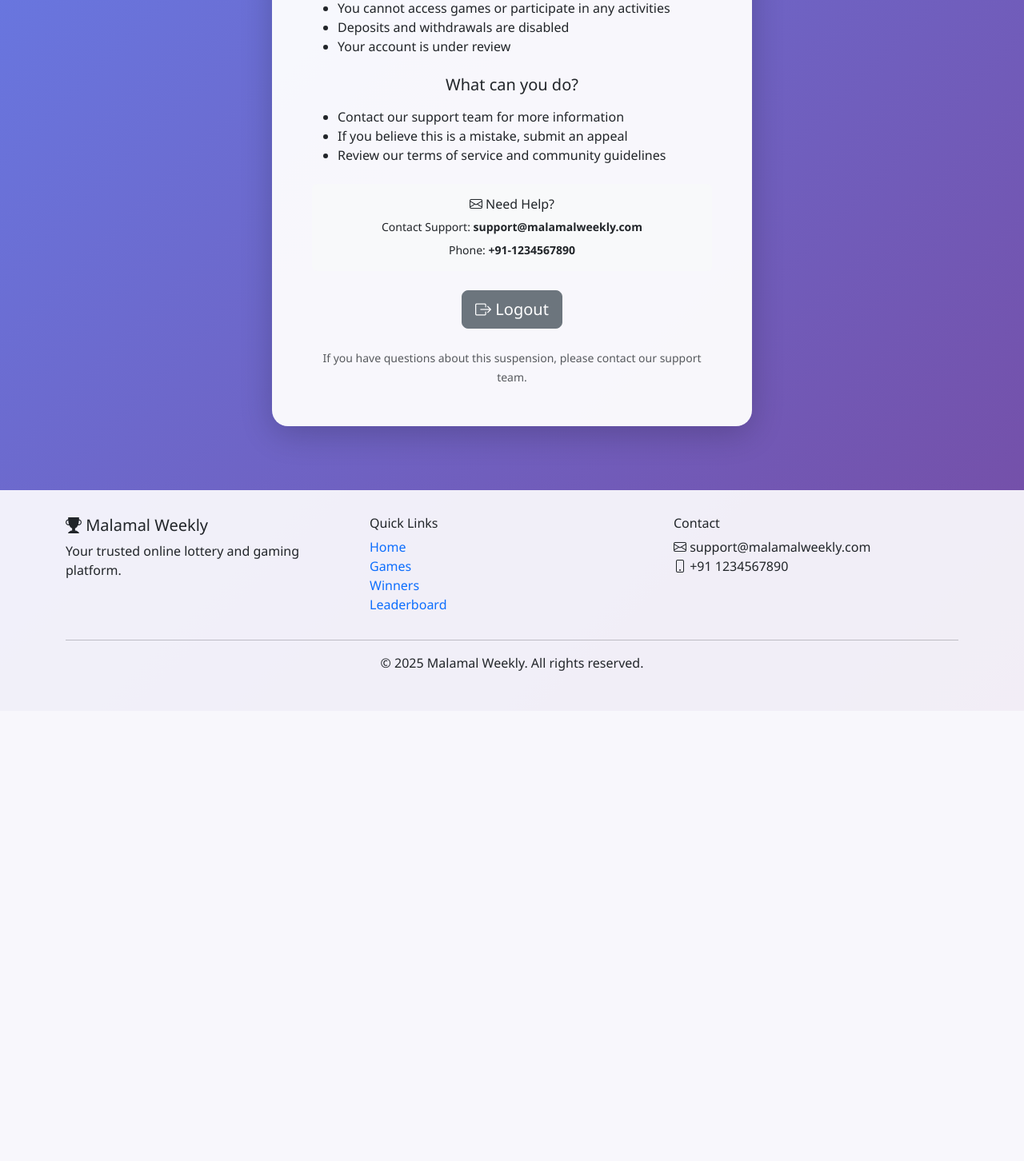
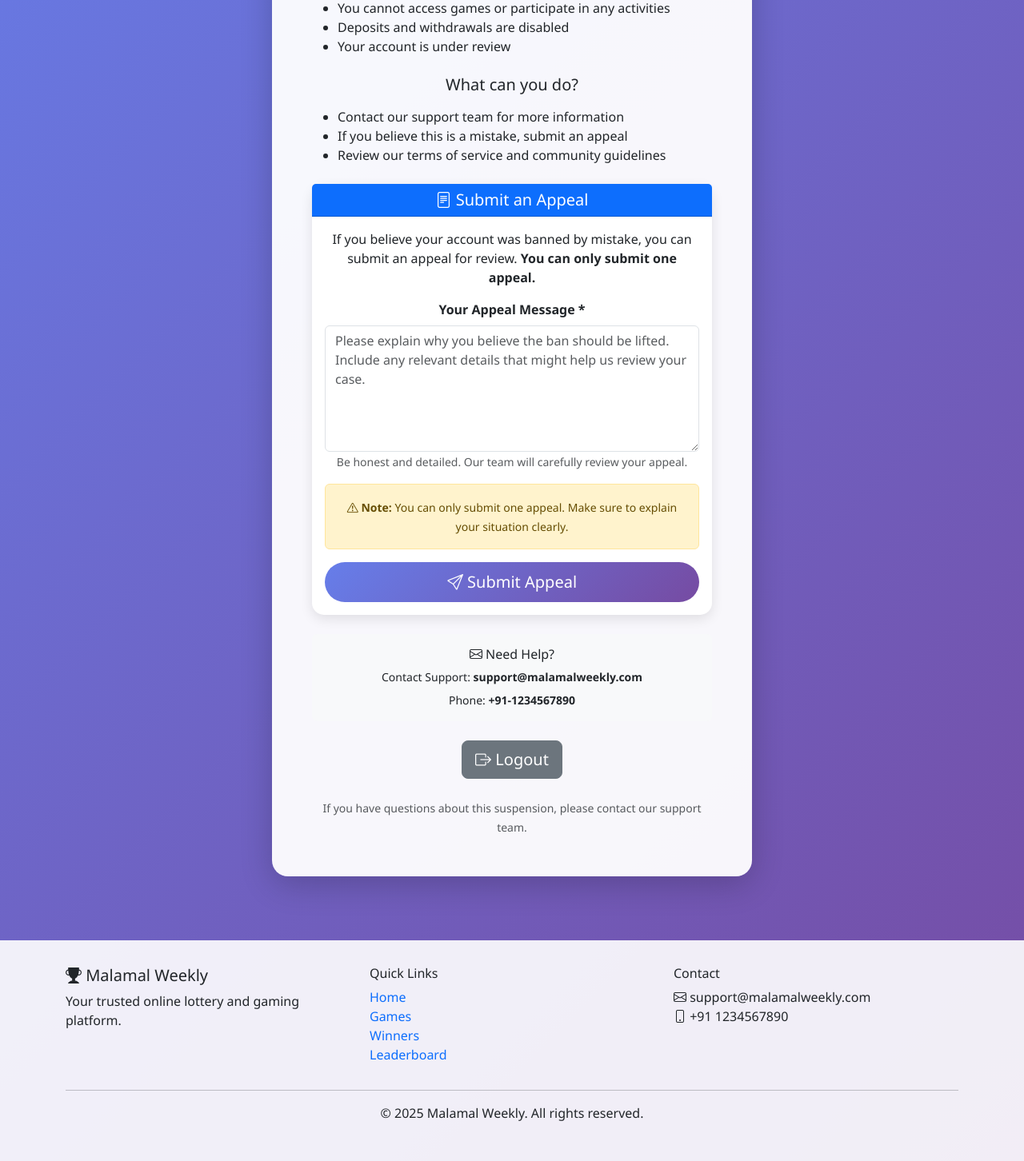
Before and after one commit to coder-rishav/MalamalWeekly, a Django app: page /accounts/banned/ in a window 1280 px wide. Shown: the part 413-1865 px from the top of the page at 80% size. Before the commit the page ends 1252 px from the top, so only its background shows below. Run offline with Django 5.2, Linux system fonts and the light colour scheme; the visitor is signed in with stand-in values (Sample User, id 1).

Commit message:
Implement one-time ban appeal system - Allow banned users to login and submit appeal - Created BanAppeal model with OneToOneField (one appeal per user) - Added appeal form to account_banned page (only shows if no existing appeal) - Added appeal status display (pending/approved/rejected) - Created admin views for appeal management (ban_appeals_list, review_appeal) - Admin can approve (unbans user + restores permissions) or reject (with response) - Created admin templates: ban_appeals.html and review_appeal.html - Added Ban Appeals link to admin sidebar with pending count badge - Created context processor for pending appeals count - Updated settings.py to include context processor - Migration applied: 0003_banappeal

```diff
--- a/MalamalWeekly/settings.py
+++ b/MalamalWeekly/settings.py
@@ -73,6 +73,7 @@ TEMPLATES = [
                 'django.contrib.auth.context_processors.auth',
                 'django.contrib.messages.context_processors.messages',
                 'django.template.context_processors.media',
+                'custom_admin.context_processors.admin_context',
             ],
         },
     },
--- a/accounts/models.py
+++ b/accounts/models.py
@@ -76,6 +76,33 @@ class UserProfile(models.Model):
         self.save()
 
 
+class BanAppeal(models.Model):
+    """Model for users to appeal their ban - one time only"""
+    STATUS_CHOICES = [
+        ('pending', 'Pending Review'),
+        ('approved', 'Approved'),
+        ('rejected', 'Rejected'),
+    ]
+
+    user = models.OneToOneField(User, on_delete=models.CASCADE, related_name='ban_appeal')
+    appeal_message = models.TextField(help_text="User's appeal message")
+
+    # Status and tracking
+    status = models.CharField(max_length=20, choices=STATUS_CHOICES, default='pending')
+    submitted_at = models.DateTimeField(auto_now_add=True)
+    reviewed_at = models.DateTimeField(null=True, blank=True)
+    reviewed_by = models.ForeignKey(User, on_delete=models.SET_NULL, null=True, blank=True, related_name='reviewed_appeals')
+    admin_response = models.TextField(blank=True, null=True, help_text="Admin's response to the appeal")
+
+    class Meta:
+        verbose_name = 'Ban Appeal'
+        verbose_name_plural = 'Ban Appeals'
+        ordering = ['-submitted_at']
+
+    def __str__(self):
+        return f"Appeal by {self.user.username} - {self.status}"
+
+
 @receiver(post_save, sender=User)
 def create_user_profile(sender, instance, created, **kwargs):
     """Automatically create profile when user is created"""
--- a/accounts/views.py
+++ b/accounts/views.py
@@ -47,11 +47,12 @@ def user_login(request):
                 # Ensure user has a profile
                 profile, created = UserProfile.objects.get_or_create(user=user)
 
+                # Allow login even if blocked, but redirect to banned page
+                login(request, user)
+
                 if profile.is_blocked:
-                    messages.error(request, 'Your account has been blocked. Please contact support.')
-                    return redirect('accounts:login')
+                    return redirect('accounts:account_banned')
 
-                login(request, user)
                 messages.success(request, f'Welcome back, {user.username}!')
                 next_url = request.GET.get('next', 'games:dashboard')
                 return redirect(next_url)
@@ -70,11 +71,29 @@ def user_logout(request):
 
 @login_required
 def account_banned(request):
-    """Show banned account page"""
+    """Show banned account page with appeal option"""
     profile = request.user.profile
+
+    # Check if user has already submitted an appeal
+    from .models import BanAppeal
+    existing_appeal = BanAppeal.objects.filter(user=request.user).first()
+
+    if request.method == 'POST' and not existing_appeal:
+        appeal_message = request.POST.get('appeal_message', '').strip()
+
+        if appeal_message:
+            # Create new appeal
+            BanAppeal.objects.create(
+                user=request.user,
+                appeal_message=appeal_message
+            )
+            messages.success(request, 'Your appeal has been submitted successfully. Our team will review it soon.')
+        else:
+            messages.error(request, 'Please provide a message for your appeal.')
 
     context = {
         'reason': profile.blocked_reason if profile.is_blocked else 'Account suspended',
+        'existing_appeal': existing_appeal,
     }
     return render(request, 'accounts/account_banned.html', context)
 
--- /dev/null
+++ b/custom_admin/context_processors.py
@@ -0,0 +1,19 @@
+from accounts.models import BanAppeal
+
+
+def admin_context(request):
+    """
+    Add admin-related context variables to all templates
+    """
+    context = {}
+
+    # Only add counts if user is staff/admin
+    if request.user.is_authenticated and request.user.is_staff:
+        # Count pending ban appeals
+        pending_appeals = BanAppeal.objects.filter(status='pending').count()
+        context['pending_appeals_count'] = pending_appeals
+
+        # You can add other counts here in the future
+        # e.g., pending_deposits_count, pending_withdrawals_count
+
+    return context
--- a/custom_admin/urls.py
+++ b/custom_admin/urls.py
@@ -37,4 +37,8 @@ urlpatterns = [
 
     # Transactions
     path('transactions/', views.transactions_list, name='transactions_list'),
+
+    # Ban Appeals
+    path('appeals/', views.ban_appeals_list, name='ban_appeals_list'),
+    path('appeals/<int:appeal_id>/review/', views.review_appeal, name='review_appeal'),
 ]
--- a/templates/accounts/account_banned.html
+++ b/templates/accounts/account_banned.html
@@ -63,6 +63,84 @@
             </ul>
         </div>
 
+        <!-- Appeal Form Section -->
+        {% if not existing_appeal %}
+        <div class="mt-4">
+            <div class="card border-primary">
+                <div class="card-header bg-primary text-white">
+                    <h5 class="mb-0"><i class="bi bi-file-text"></i> Submit an Appeal</h5>
+                </div>
+                <div class="card-body">
+                    <p class="mb-3">If you believe your account was banned by mistake, you can submit an appeal for review. <strong>You can only submit one appeal.</strong></p>
+
+                    <form method="post">
+                        {% csrf_token %}
+                        <div class="mb-3">
+                            <label for="appeal_message" class="form-label"><strong>Your Appeal Message *</strong></label>
+                            <textarea class="form-control" id="appeal_message" name="appeal_message" rows="6" required
+                                      placeholder="Please explain why you believe the ban should be lifted. Include any relevant details that might help us review your case."></textarea>
+                            <small class="text-muted">Be honest and detailed. Our team will carefully review your appeal.</small>
+                        </div>
+
+                        <div class="alert alert-warning">
+                            <small><i class="bi bi-exclamation-triangle"></i> <strong>Note:</strong> You can only submit one appeal. Make sure to explain your situation clearly.</small>
+                        </div>
+
+                        <button type="submit" class="btn btn-primary btn-lg w-100">
+                            <i class="bi bi-send"></i> Submit Appeal
+                        </button>
+                    </form>
+                </div>
+            </div>
+        </div>
+        {% else %}
+        <div class="mt-4">
+            <div class="card border-info">
+                <div class="card-header bg-info text-white">
+                    <h5 class="mb-0"><i class="bi bi-clock-history"></i> Appeal Status</h5>
+                </div>
+                <div class="card-body">
+                    <p class="mb-2"><strong>Status:</strong>
+                        {% if existing_appeal.status == 'pending' %}
+                        <span class="badge bg-warning">Pending Review</span>
+                        {% elif existing_appeal.status == 'approved' %}
+                        <span class="badge bg-success">Approved</span>
+                        {% elif existing_appeal.status == 'rejected' %}
+                        <span class="badge bg-danger">Rejected</span>
+                        {% endif %}
+                    </p>
+                    <p class="mb-2"><strong>Submitted:</strong> {{ existing_appeal.submitted_at|date:"M d, Y H:i" }}</p>
+
+                    {% if existing_appeal.status == 'pending' %}
+                    <div class="alert alert-info mt-3">
+                        <i class="bi bi-hourglass-split"></i> Your appeal is under review. Our team will respond soon.
+                    </div>
+                    {% elif existing_appeal.status == 'approved' %}
+                    <div class="alert alert-success mt-3">
+                        <i class="bi bi-check-circle"></i> Your appeal has been approved! Your account should be unbanned shortly.
+                    </div>
+                    {% elif existing_appeal.status == 'rejected' %}
+                    <div class="alert alert-danger mt-3">
+                        <i class="bi bi-x-circle"></i> Your appeal has been rejected.
+                        {% if existing_appeal.admin_response %}
+                        <hr>
+                        <strong>Admin Response:</strong><br>
+                        {{ existing_appeal.admin_response }}
+                        {% endif %}
+                    </div>
+                    {% endif %}
+
+                    <div class="mt-3">
+                        <strong>Your Appeal Message:</strong>
+                        <div class="p-3 bg-light rounded mt-2">
+                            {{ existing_appeal.appeal_message|linebreaks }}
+                        </div>
+                    </div>
+                </div>
+            </div>
+        </div>
+        {% endif %}
+
         <div class="mt-4 p-3 bg-light rounded">
             <h6 class="mb-2"><i class="bi bi-envelope"></i> Need Help?</h6>
             <p class="mb-2 small">Contact Support: <strong>support@malamalweekly.com</strong></p>
--- a/templates/custom_admin/base.html
+++ b/templates/custom_admin/base.html
@@ -80,6 +80,12 @@
                         <a class="nav-link {% if 'games' in request.resolver_match.url_name %}active{% endif %}" href="{% url 'custom_admin:games_management' %}">
                             <i class="bi bi-controller"></i> Games
                         </a>
+                        <a class="nav-link {% if 'appeal' in request.resolver_match.url_name %}active{% endif %}" href="{% url 'custom_admin:ban_appeals_list' %}?status=pending">
+                            <i class="bi bi-envelope-exclamation"></i> Ban Appeals
+                            {% if pending_appeals_count %}
+                            <span class="badge bg-warning text-dark">{{ pending_appeals_count }}</span>
+                            {% endif %}
+                        </a>
                         <a class="nav-link {% if 'transaction' in request.resolver_match.url_name %}active{% endif %}" href="{% url 'custom_admin:transactions_list' %}">
                             <i class="bi bi-receipt"></i> Transactions
                         </a>
```
Also changed, not shown: custom_admin/views.py (+82 -0 lines), templates/custom_admin/ban_appeals.html (added, +121 -0 lines), templates/custom_admin/review_appeal.html (added, +147 -0 lines), accounts/migrations/0003_banappeal.py (added).
